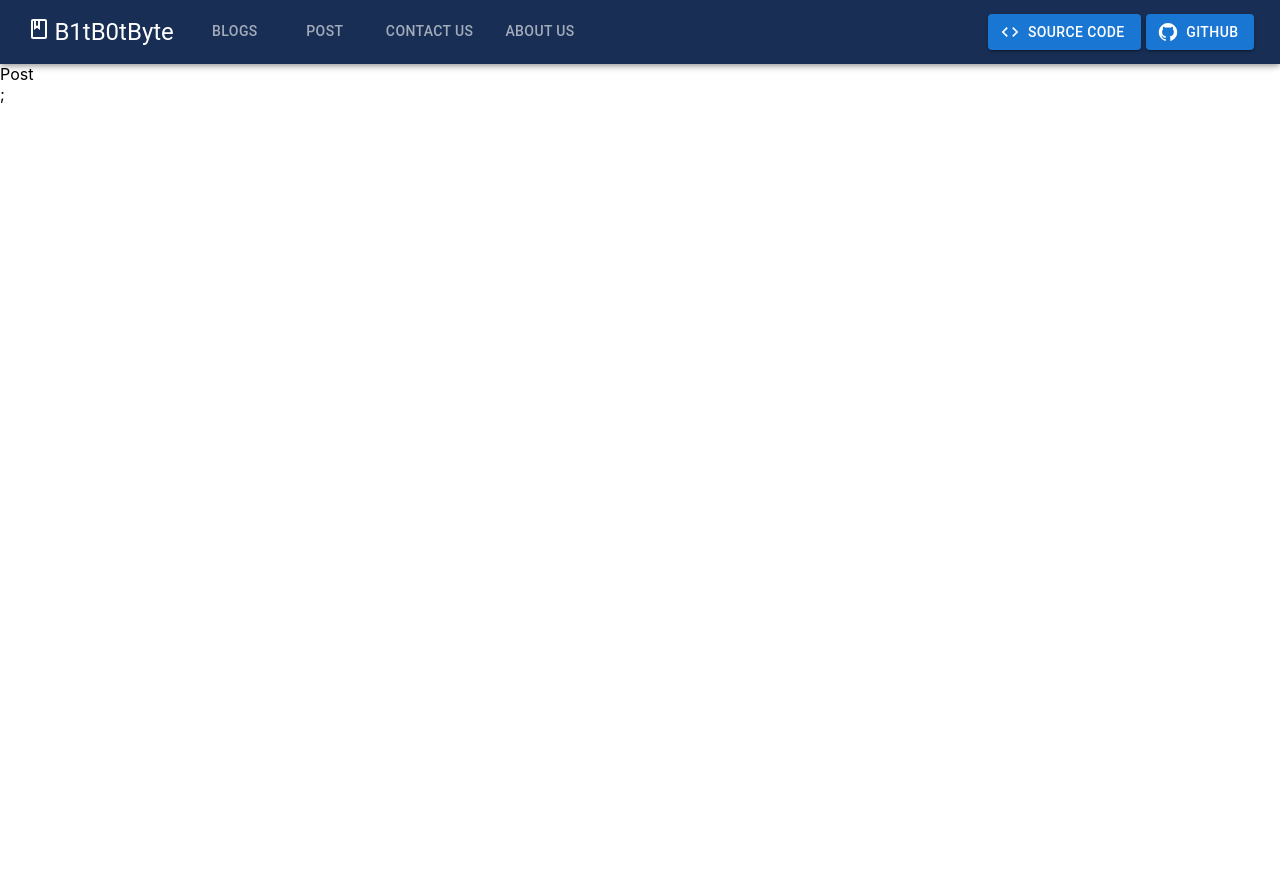
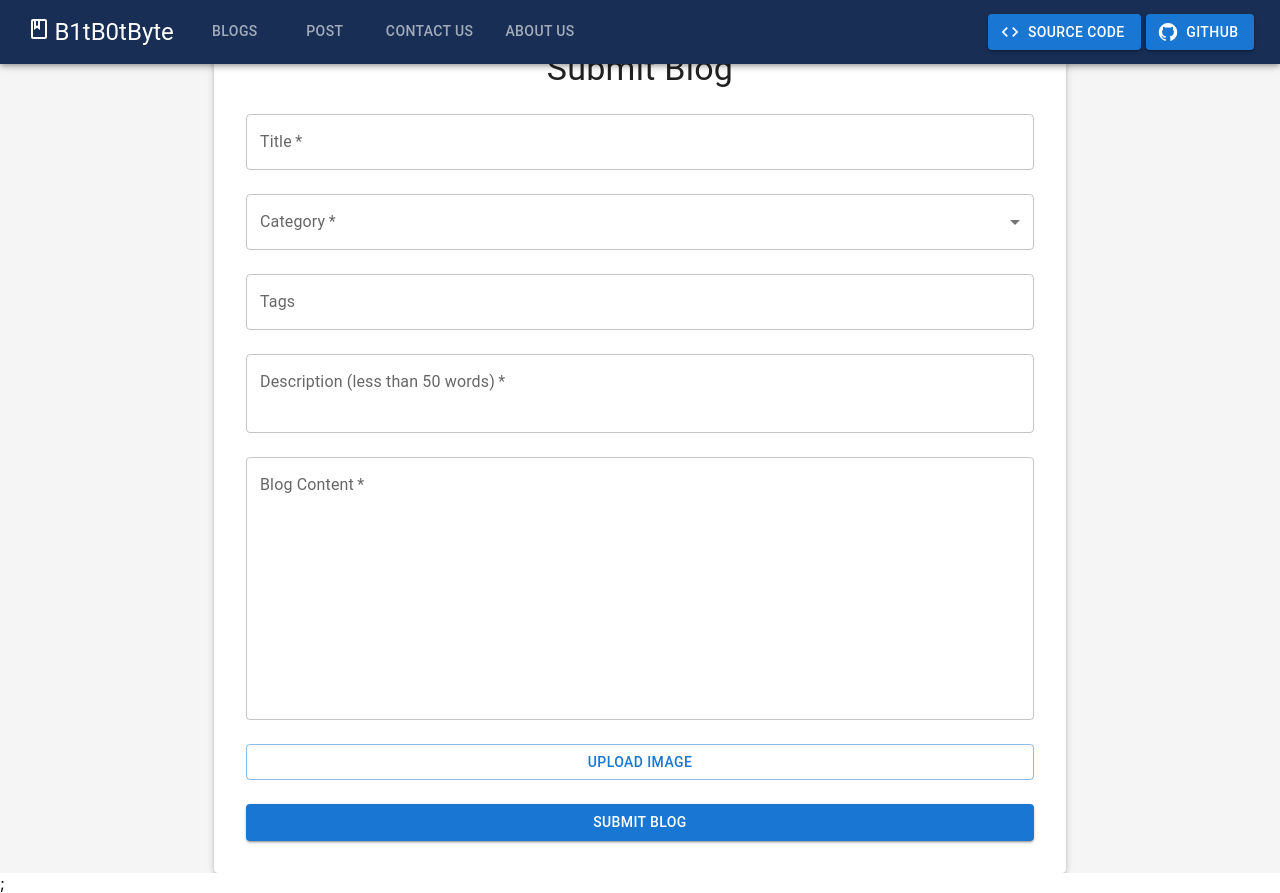
Before and after one commit to Ishwor-git/blog, a React (Create React App) app in the folder client/: page /post in a window 1280 px wide. Before the commit the page ends 800 px from the top, so only its background shows below. Built offline with nearby package versions, Linux system fonts and the light colour scheme.

Commit message:
submit  blog design completed

```diff
--- a/client/src/App.js
+++ b/client/src/App.js
@@ -9,9 +9,9 @@ import {
 } from "react-router-dom";
 import Home from "./pages/home";
 import Blogs from "./pages/blogs";
-import Post from "./pages/post";
 import Contact from "./pages/contact";
 import About from "./pages/about";
+import SubmitBlog from "./pages/submitBlog";
 import { Box, Container } from "@mui/material";
 function App() {
   // const router = createBrowserRouter([
@@ -35,7 +35,7 @@ function App() {
           <Routes>
             <Route path="/" element={<Home />} />
             <Route path="blogs" element={<Blogs />} />
-            <Route path="post" element={<Post />} />
+            <Route path="post" element={<SubmitBlog />} />
             <Route path="contact-us" element={<Contact />} />
             <Route path="about-us" element={<About />} />
           </Routes>
--- a/client/src/pages/post.jsx
+++ /dev/null
@@ -1,7 +0,0 @@
-import React from "react";
-
-const Post = () => {
-  return <div>Post</div>;
-};
-
-export default Post;
--- /dev/null
+++ b/client/src/pages/submitBlog.jsx
@@ -0,0 +1,192 @@
+import React, { useState } from "react";
+import {
+  Container,
+  TextField,
+  Button,
+  Box,
+  Typography,
+  Paper,
+  Grid,
+  MenuItem,
+  Autocomplete,
+  Chip,
+} from "@mui/material";
+
+const categories = ["Technology", "Health", "Travel", "Finance", "Education"];
+const predefinedTags = [
+  "React",
+  "JavaScript",
+  "Web Development",
+  "Health Tips",
+  "Travel Guides",
+  "Investment",
+  "Learning",
+];
+
+const SubmitBlog = () => {
+  const [form, setForm] = useState({
+    title: "",
+    category: "",
+    tags: [],
+    description: "",
+    blog: "",
+    image: null,
+  });
+
+  const handleChange = (e) => {
+    const { name, value, files } = e.target;
+    setForm({
+      ...form,
+      [name]: name === "image" ? files[0] : value,
+    });
+  };
+
+  const handleAutocompleteChange = (event, value) => {
+    setForm({
+      ...form,
+      tags: value,
+    });
+  };
+
+  const handleSubmit = (e) => {
+    e.preventDefault();
+    // Handle form submission logic here
+    console.log("Form submitted", form);
+  };
+
+  return (
+    <Box
+      sx={{
+        display: "flex",
+        alignItems: "center",
+        justifyContent: "center",
+        minHeight: "100vh",
+        mt: -6,
+        bgcolor: "#f5f5f5",
+        overflowY: "hidden",
+      }}
+    >
+      <Container maxWidth="md">
+        <Paper elevation={3} sx={{ padding: 4 }}>
+          <Typography variant="h4" gutterBottom align="center">
+            Submit Blog
+          </Typography>
+          <Box component="form" onSubmit={handleSubmit} sx={{ mt: 3 }}>
+            <Grid container spacing={3}>
+              <Grid item xs={12}>
+                <TextField
+                  required
+                  fullWidth
+                  id="title"
+                  label="Title"
+                  name="title"
+                  value={form.title}
+                  onChange={handleChange}
+                />
+              </Grid>
+              <Grid item xs={12}>
+                <TextField
+                  select
+                  required
+                  fullWidth
+                  id="category"
+                  label="Category"
+                  name="category"
+                  value={form.category}
+                  onChange={handleChange}
+                >
+                  {categories.map((option) => (
+                    <MenuItem key={option} value={option}>
+                      {option}
+                    </MenuItem>
+                  ))}
+                </TextField>
+              </Grid>
+              <Grid item xs={12}>
+                <Autocomplete
+                  multiple
+                  freeSolo
+                  id="tags"
+                  options={predefinedTags}
+                  value={form.tags}
+                  onChange={handleAutocompleteChange}
+                  renderTags={(value, getTagProps) =>
+                    value.map((option, index) => (
+                      <Chip
+                        key={option}
+                        label={option}
+                        {...getTagProps({ index })}
+                      />
+                    ))
+                  }
+                  renderInput={(params) => (
+                    <TextField
+                      {...params}
+                      variant="outlined"
+                      label="Tags"
+                      placeholder="Select or add multiple tags"
+                    />
+                  )}
+                />
+              </Grid>
+              <Grid item xs={12}>
+                <TextField
+                  required
+                  fullWidth
+                  id="description"
+                  label="Description (less than 50 words)"
+                  name="description"
+                  value={form.description}
+                  onChange={handleChange}
+                  multiline
+                  rows={2}
+                  inputProps={{ maxLength: 50 }}
+                />
+              </Grid>
+              <Grid item xs={12}>
+                <TextField
+                  required
+                  fullWidth
+                  id="blog"
+                  label="Blog Content"
+                  name="blog"
+                  multiline
+                  rows={10}
+                  value={form.blog}
+                  onChange={handleChange}
+                />
+              </Grid>
+              <Grid item xs={12}>
+                <Button variant="outlined" component="label" fullWidth>
+                  Upload Image
+                  <input
+                    type="file"
+                    hidden
+                    name="image"
+                    onChange={handleChange}
+                  />
+                </Button>
+                {form.image && (
+                  <Typography variant="body2" sx={{ mt: 1 }}>
+                    {form.image.name}
+                  </Typography>
+                )}
+              </Grid>
+            </Grid>
+            <Button
+              type="submit"
+              fullWidth
+              variant="contained"
+              color="primary"
+              sx={{ mt: 3 }}
+            >
+              Submit Blog
+            </Button>
+          </Box>
+        </Paper>
+      </Container>
+    </Box>
+  );
+};
+
+export default SubmitBlog;
```
